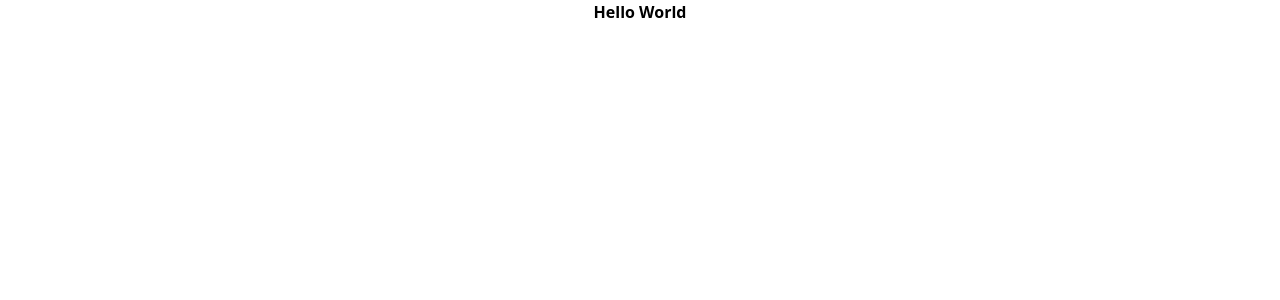
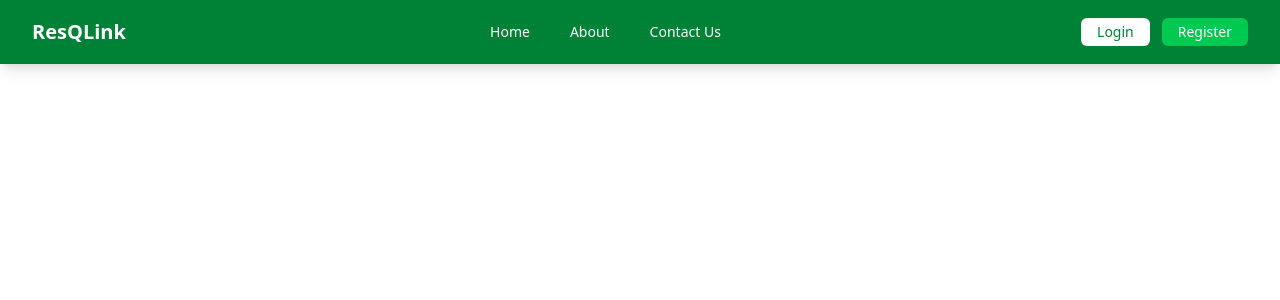
Before and after one commit to Rushi992145/ResQLink, a React (Vite) app in the folder Frontend/: page / in a window 1280 px wide. Shown: the top 300 px of the page. Built offline with nearby package versions, Linux system fonts and the light colour scheme.

Commit message:
Add Navbar

```diff
--- a/Frontend/package.json
+++ b/Frontend/package.json
@@ -12,8 +12,10 @@
   "dependencies": {
     "@tailwindcss/vite": "^4.0.15",
     "framer-motion": "^12.5.0",
+    "lucide-react": "^0.483.0",
     "react": "^19.0.0",
     "react-dom": "^19.0.0",
+    "react-router-dom": "^7.4.0",
     "tailwindcss": "^4.0.15"
   },
   "devDependencies": {
--- a/Frontend/src/App.jsx
+++ b/Frontend/src/App.jsx
@@ -1,16 +1,18 @@
 import { useState } from 'react'
-
+import { BrowserRouter as Router, Routes, Route, Link } from "react-router-dom";
 import './App.css'
-
+import Navbar from './components/Navbar'
 function App() {
   const [count, setCount] = useState(0)
 
   return (
     <>
-    <div className='font-extrabold flex justify-center '>
+    <Router>
+    <Routes>
+       <Route path="/" element={<Navbar />} />
 
-      Hello World
-    </div>
+      </Routes>
+    </Router>
     </>
   )
 }
--- /dev/null
+++ b/Frontend/src/components/Navbar.jsx
@@ -0,0 +1,111 @@
+import React, { useState } from 'react';
+import { motion } from 'framer-motion';
+import { Menu, X } from 'lucide-react';
+import { Link } from 'react-router-dom';
+
+const Navbar = () => {
+    const [isOpen, setIsOpen] = useState(false);
+    return (
+        <div>
+            <nav className="bg-green-700 text-white shadow-lg">
+                <div className="max-w-7xl mx-auto px-4 sm:px-6 lg:px-8">
+                    <div className="flex items-center justify-between h-16">
+                        {/* Logo and Name */}
+                        <motion.div
+                            className="flex-shrink-0 flex items-center cursor-pointer"
+                            initial={{ opacity: 0 }}
+                            animate={{ opacity: 1 }}
+                            transition={{ duration: 0.3 }}
+                        >
+                            <span className="text-xl font-bold">ResQLink</span>
+                        </motion.div>
+
+                        {/* Desktop Menu */}
+                        <div className="hidden md:block">
+                            <div className="ml-10 flex items-center space-x-4">
+                                <a
+                                    href="#"
+                                    className="px-3 py-2 rounded-md text-sm font-medium hover:bg-green-600 transition-colors duration-200"
+                                >
+                                    Home
+                                </a>
+                                <a
+                                    href="#"
+                                    className="px-3 py-2 rounded-md text-sm font-medium hover:bg-green-600 transition-colors duration-200"
+                                >
+                                    About
+                                </a>
+                                <a
+                                    href="#"
+                                    className="px-3 py-2 rounded-md text-sm font-medium hover:bg-green-600 transition-colors duration-200"
+                                >
+                                    Contact Us
+                                </a>
+                            </div>
+                        </div>
+
+                        {/* Auth Buttons */}
+                        <div className="hidden md:block">
+                            <div className="ml-4 flex items-center md:ml-6">
+                                <button
+                                    className="bg-white text-green-700 px-4 py-1 rounded-md ml-3 text-sm font-medium cursor-pointer hover:bg-gray-200 transition-colors duration-200"
+                                >
+                                    Login
+                                </button>
+                                <button
+                                    className="bg-green-500 text-white px-4 py-1 rounded-md ml-3 text-sm font-medium cursor-pointer hover:bg-green-600 transition-colors duration-200"
+                                >
+                                    Register
+                                </button>
+                            </div>
+                        </div>
+
+                        {/* Mobile menu button */}
+                        <div className="md:hidden flex items-center">
+                            <button
+                                className="inline-flex items-center justify-center p-2 rounded-md hover:bg-green-600 focus:outline-none"
+                                onClick={() => setIsOpen(!isOpen)}
+                            >
+                                {isOpen ? <X size={24} /> : <Menu size={24} />}
+                            </button>
+                        </div>
+                    </div>
+                </div>
+
+                {/* Mobile menu - Improved */}
+                <div className={`${isOpen ? 'block' : 'hidden'} md:hidden bg-green-700`}>
+                    <div className="px-2 pt-2 pb-3 space-y-1 sm:px-3">
+                        <a
+                            href="#"
+                            className="block px-3 py-2 rounded-md text-base font-medium hover:bg-green-600 transition-colors duration-200"
+                        >
+                            Home
+                        </a>
+                        <a
+                            href="#"
+                            className="block px-3 py-2 rounded-md text-base font-medium hover:bg-green-600 transition-colors duration-200"
+                        >
+                            About
+                        </a>
+                        <a
+                            href="#"
+                            className="block px-3 py-2 rounded-md text-base font-medium hover:bg-green-600 transition-colors duration-200"
+                        >
+                            Contact Us
+                        </a>
+                        <div className="flex flex-col space-y-2 pt-4 pb-3 border-t border-green-600">
+                            <button className="w-full px-3 py-2 text-center rounded-md text-base font-medium bg-white text-green-700 hover:bg-gray-100 transition-colors duration-200">
+                                Login
+                            </button>
+                            <button className="w-full px-3 py-2 text-center rounded-md text-base font-medium bg-green-500 text-white hover:bg-green-600 transition-colors duration-200">
+                                Register
+                            </button>
+                        </div>
+                    </div>
+                </div>
+            </nav>
+        </div>
+    )
+}
+
+export default Navbar
```
Also changed, not shown: 1 other file (tests, documents, lock files or other folders).
